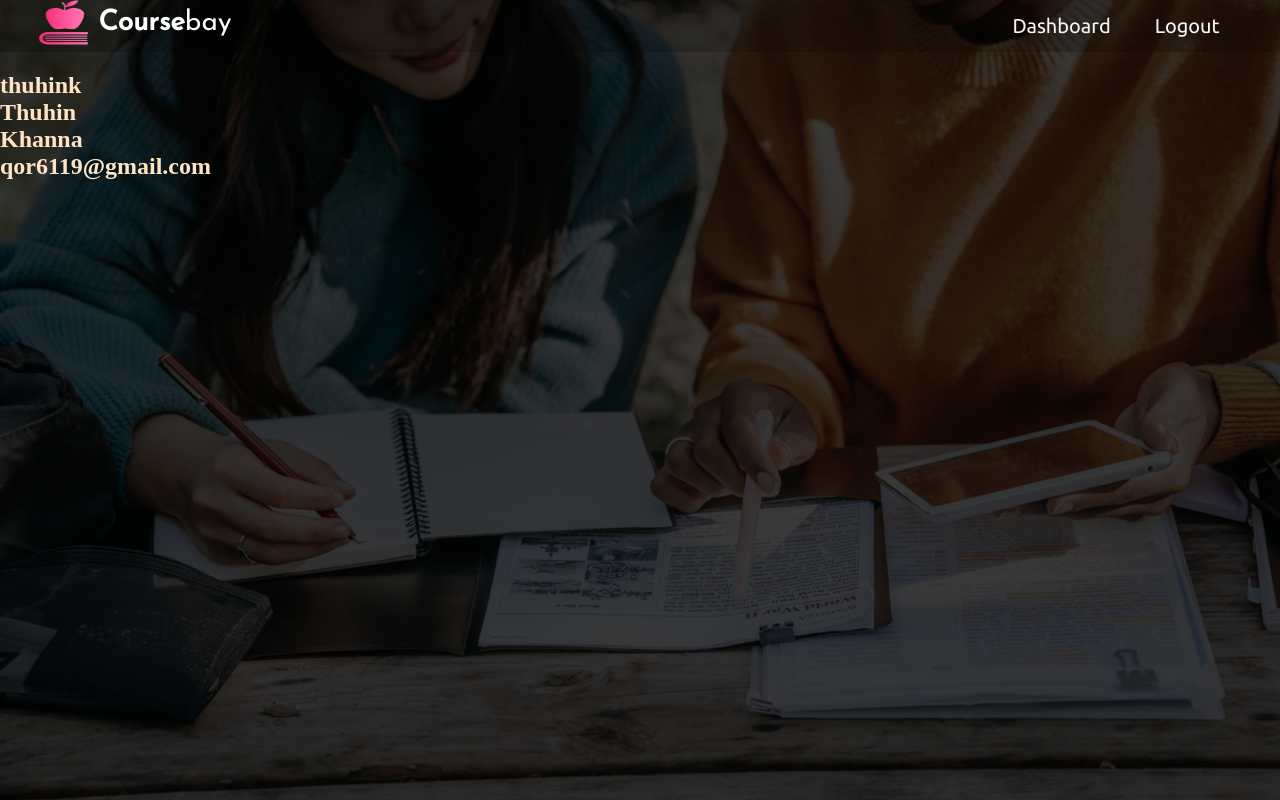
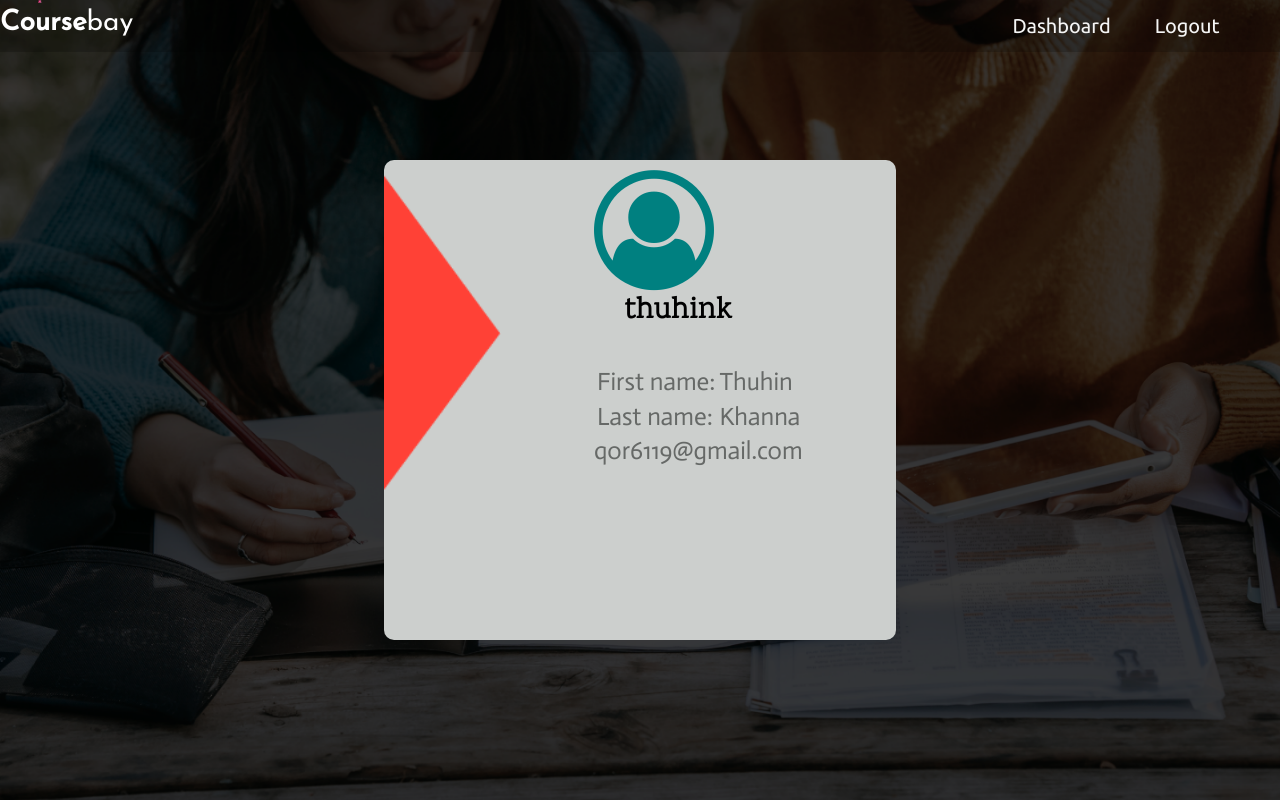
Before and after one commit to qor-101/cafe-review, a Django app: page /profile in a window 1280 px wide. Run offline with Django 3.2, Linux system fonts and the light colour scheme; a user stored in the database is signed in; data comes from the database, SQL or seed files in the repository; both versions use the stored data as it was after the commit.

Commit message:
profile changes

```diff
--- a/reviewapp/templates/profile.html
+++ b/reviewapp/templates/profile.html
@@ -5,8 +5,11 @@
     <title>User Profile</title>
     <meta charset="UTF-8">
     <meta name="viewport" content="width=device-width, initial-scale=1.0">
+    <link rel="stylesheet" href="https://cdnjs.cloudflare.com/ajax/libs/font-awesome/4.7.0/css/font-awesome.min.css">
     <style type="text/css">
+      @import url('https://fonts.googleapis.com/css2?family=Karma:wght@300&display=swap');
       @import url('https://fonts.googleapis.com/css?family=Josefin+Sans|Ubuntu');
+      @import url('https://fonts.googleapis.com/css2?family=Actor&family=Itim&display=swap');
       body{
         background-image: url("{% static 'res.png' %}");
         background-size:cover;
@@ -26,7 +29,7 @@
         display: block;
         text-align: center;
         text-decoration: none;
-        padding: 14px 22px;
+        padding: 0.875rem 1.375rem;
         color: whitesmoke;
         font-family: Ubuntu;
         font-size: 1.25rem;
@@ -44,20 +47,55 @@
           margin-left: 10%;
           font-weight: bolder;
       }
+      #profile {
+        color: #666967;
+        font-size: 25px;
+        font-family: Actor;
+        font-weight: normal;
+      }
+      #whole {
+        position: absolute;
+        top: 20%;
+        left: 30%;
+        background-color:#cccfcd;
+        height: 60%;
+        width: 40%;
+        border-radius:0.625rem;
+        padding-top: 0.625rem;
+        box-sizing: border-box;
+      }
     </style>
   </head>
   <body>
     <div id="navBar">
       <ul class="ul">
-        <li> <img src="{% static 'app1.png' %}" style="float:left;margin-left:3%;"  alt="logo" height="45px" width="60px"></li>
+        <li> <img src="{% static 'app1.png' %}" style="float:left;margin-left:3%;"  alt="logo" height="2.813rem" width="3.75rem"></li>
         <li style="margin-right:3%;"><a href="/logout"> Logout </a></li>
         <li><a href="#"> Dashboard </a></li>
         <li style= "font-family: Josefin Sans;font-size: 175% ;margin-top:0.7%;color: white;"><b>Course</b>bay</li>
       </ul>
     </div>
-    <h2 style="color: bisque;">{{ usn }}<br>
-    {{ fname }}<br>
-    {{ lname }}<br>
-    {{ mail }}</h2>
+    <div id='whole'>
+      <div id="img" style="float: left; width: 40%;">
+        <img src="{% static 'triangle.png' %}" style="height: 20.313rem;">
+      </div>
+      <div id="profile" style="float: right; width:59%;">
+            <i class="fa fa-user-circle-o" style="font-size:7.5rem; color:teal;" ></i><br>
+          <label style="font-size: 1.875rem; font-family: Karma; font-weight:bold; color: black;">{{ usn }}</label>
+          <br>
+          <br>
+            <table>
+              <tr>
+                <td>First name:</td>
+                <td>{{ fname }}</td>
+              </tr>
+              <tr>
+                <td>Last name:</td>
+                <td>{{ lname }}</td>
+              </tr>
+            </table>
+            {{ mail }}
+        </div>
+    </div>
   </body>
 </html>
```
Also changed, not shown: db.sqlite3, static/triangle.png (added).
